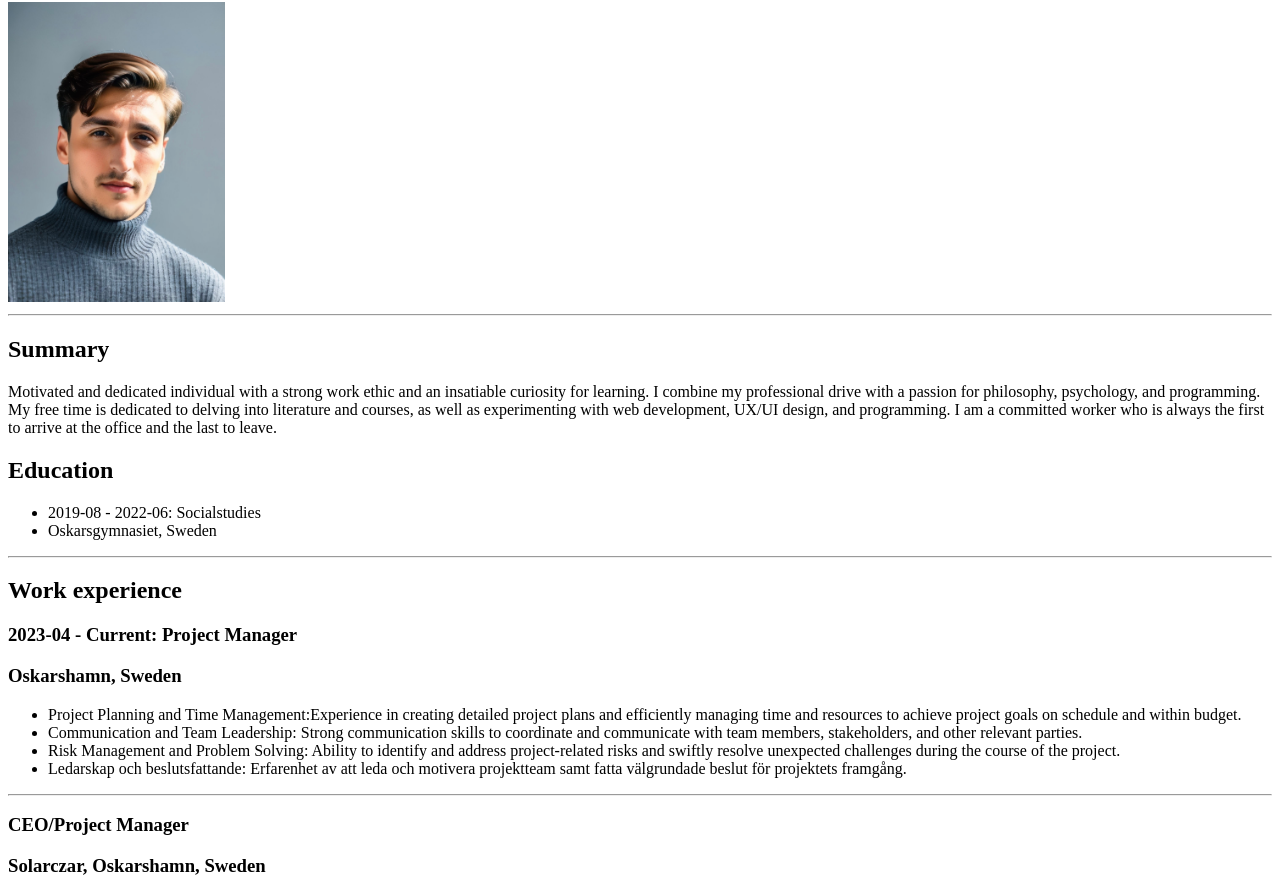
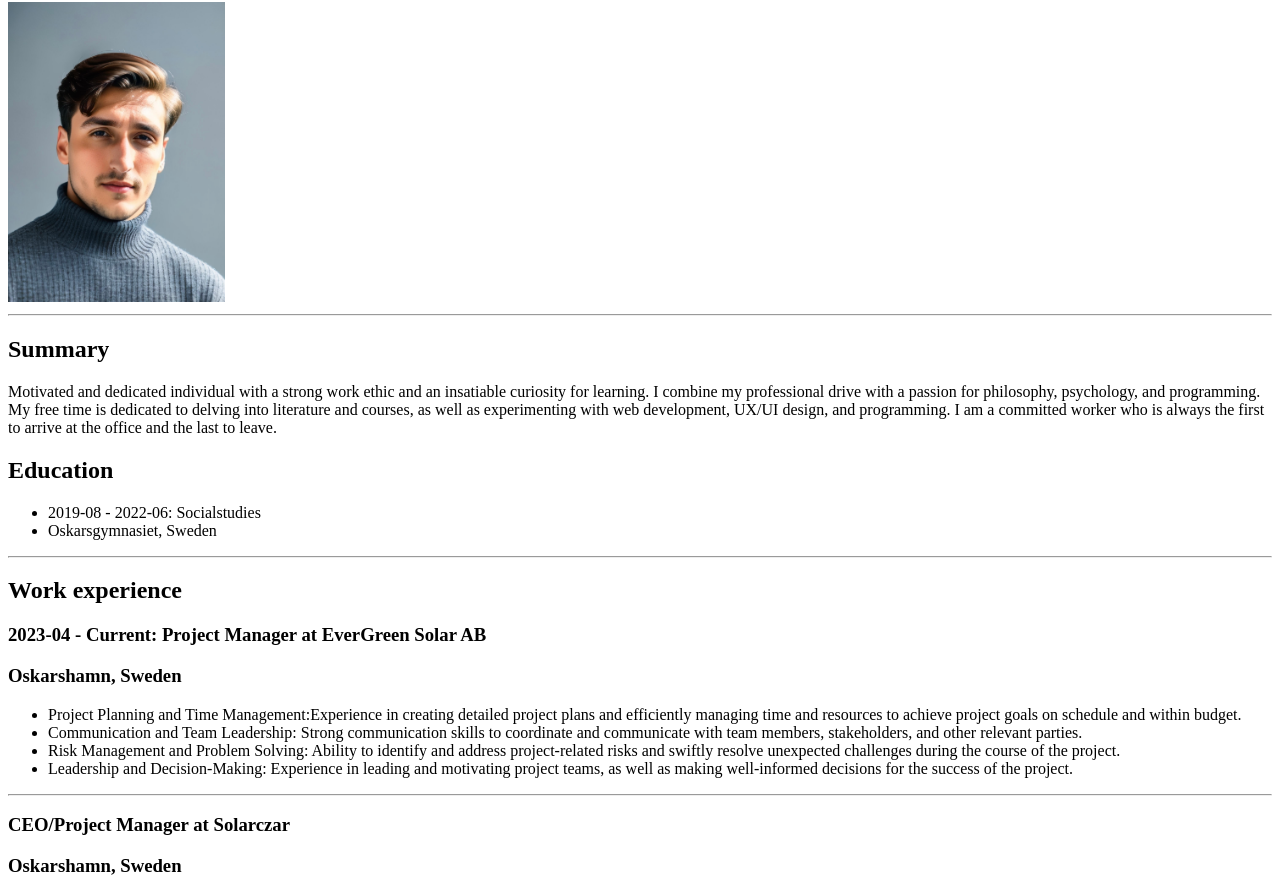
Before and after one commit to NalbiStas/html-myresume, a plain HTML site: page index.html in a window 1280 px wide. Shown: the part 78-955 px from the top of the page. Drawn offline with Linux system fonts and the light colour scheme.

Commit message:
Update index.html

```diff
--- a/index.html
+++ b/index.html
@@ -20,17 +20,17 @@ I am a committed worker who is always the first to arrive at the office and the
 </ul>
 <hr>
 <h2>Work experience</h2>
-<h3>2023-04 - Current: Project Manager</h3>
+<h3>2023-04 - Current: Project Manager at EverGreen Solar AB</h3>
 <h3>Oskarshamn, Sweden</h3>
 <ul>
 <li>Project Planning and Time Management:Experience in creating detailed project plans and efficiently managing time and resources to achieve project goals on schedule and within budget.</li>
 <li>Communication and Team Leadership: Strong communication skills to coordinate and communicate with team members, stakeholders, and other relevant parties.</li>
 <li>Risk Management and Problem Solving: Ability to identify and address project-related risks and swiftly resolve unexpected challenges during the course of the project.</li>
-<li>Ledarskap och beslutsfattande: Erfarenhet av att leda och motivera projektteam samt fatta välgrundade beslut för projektets framgång.</li>
+<li>Leadership and Decision-Making: Experience in leading and motivating project teams, as well as making well-informed decisions for the success of the project.</li>
 </ul>
 <hr>
-<h3>CEO/Project Manager</h3>
-<h3>Solarczar, Oskarshamn, Sweden</h3>
+<h3>CEO/Project Manager at Solarczar</h3>
+<h3>Oskarshamn, Sweden</h3>
 <ul>
 <li>Work Planning: Responsible for developing operational plans and project schedules. Effectively assigned tasks among team members and coordinated their execution.</li>
 <li>Budget Allocation: Managed the financial aspects of projects, including budgeting, cost control, and cost optimization to ensure that projects were completed within budget constraints.</li>
```
